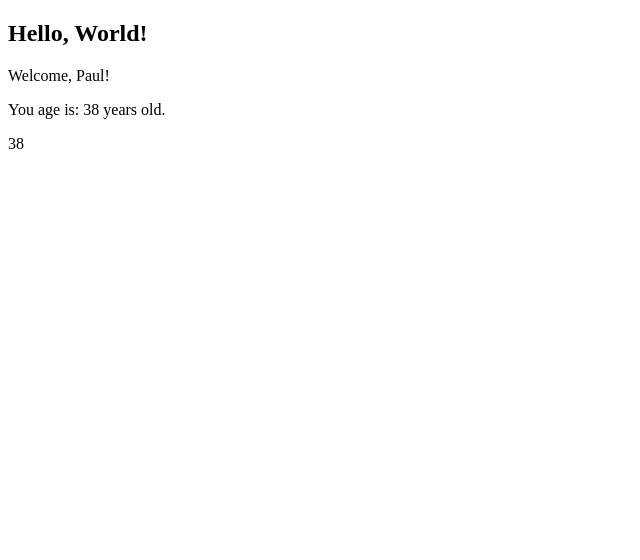
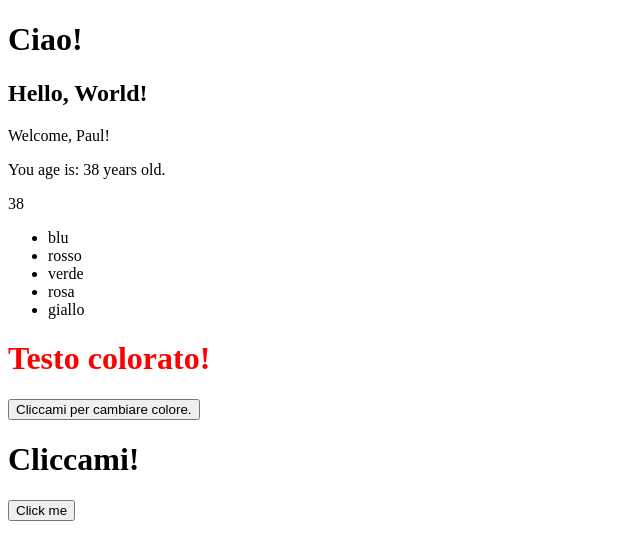
Before and after one commit to VittoriaTchotche/React_1, a React (Vite) app in the folder app/: page / in a window 1280 px wide. Shown: the top 560 px of the page, without its empty margins (0-640 px from the left). Built offline with nearby package versions, Linux system fonts and the light colour scheme.

Commit message:
ese AlertClock

```diff
--- /dev/null
+++ b/app/src/AlertClock.jsx
@@ -0,0 +1,16 @@
+import Button from "./Button";
+
+function AlertClock() {
+  const handleClkick = () => {
+    const clock = new Date();
+    alert(`Wake up, it's ${clock.toLocaleTimeString()}!`);
+  };
+  return (
+    <div>
+      <h1>Cliccami!</h1>
+
+      <Button onClick={handleClkick} label="Click me" />
+    </div>
+  );
+}
+export default AlertClock;
--- a/app/src/App.jsx
+++ b/app/src/App.jsx
@@ -2,13 +2,20 @@ import { Hello } from "./Hello";
 
 import Welcome from "./Welcome";
 import Age from "./Age";
+import Lista from "./Lista";
+import Change from "./Change";
+import AlertClock from "./AlertClock";
 
 function App() {
   return (
     <div>
+      <h1>Ciao!</h1>
       <Hello />
       <Welcome name="Paul" age={38} />
       <Age age={38} />
+      <Lista />
+      <Change />
+      <AlertClock />
     </div>
   );
 }
--- /dev/null
+++ b/app/src/Button.jsx
@@ -0,0 +1,4 @@
+function Button({ onClick, label }) {
+  return <button onClick={onClick}>{label}</button>;
+}
+export default Button;
--- /dev/null
+++ b/app/src/Change.jsx
@@ -0,0 +1,18 @@
+import { useState } from "react";
+
+function Change() {
+  const [colore, setColore] = useState("red");
+
+  const handleChange = () => {
+    const colori = ["green", "yellow", "blue"];
+    const coloreSelezionato = colori[Math.floor(Math.random() * colori.length)];
+    setColore(coloreSelezionato);
+  };
+  return (
+    <div>
+      <h1 style={{ color: colore }}>Testo colorato!</h1>
+      <button onClick={handleChange}>Cliccami per cambiare colore.</button>
+    </div>
+  );
+}
+export default Change;
--- /dev/null
+++ b/app/src/Lista.jsx
@@ -0,0 +1,18 @@
+function Lista() {
+  const colori = ["blu", "rosso", "verde", "rosa", "giallo"];
+  const handleClkick = (colore) => {
+    alert(`Hai cliccato il ${colore}`);
+  };
+  return (
+    <>
+      <ul>
+        {colori.map((colore, index) => (
+          <li onClick={() => handleClkick(colore)} key={index}>
+            {colore}{" "}
+          </li>
+        ))}
+      </ul>
+    </>
+  );
+}
+export default Lista;
```
